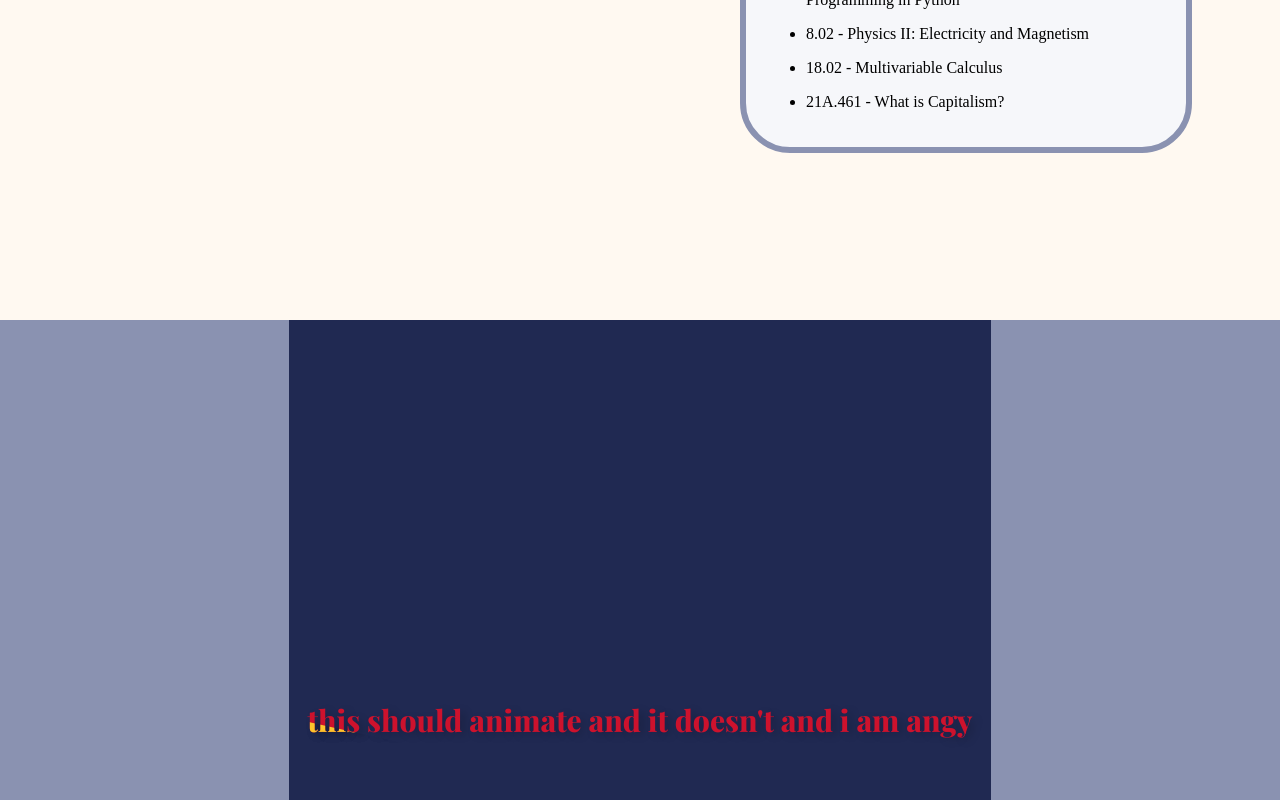
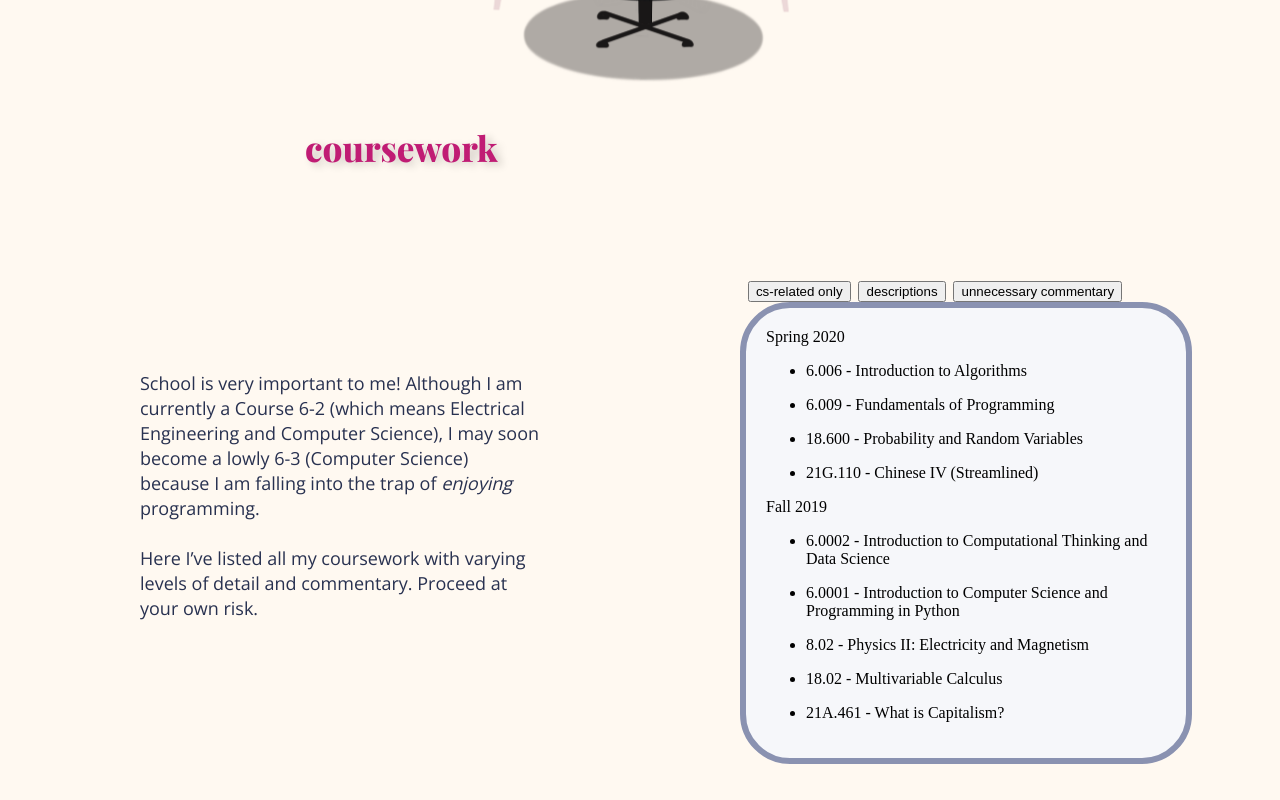
Before and after one commit to cindy-x-wang/octoblob, a React app: page /coursework in a window 1280 px wide. Shown: the part 480-1280 px from the top of the page. Built offline with nearby package versions, Linux system fonts and the light colour scheme; the HTML template or start-up script is replaced by a standard one; a web font is replaced by a local one.

Commit message:
new coursework page and navbar edits

```diff
--- a/client/src/components/modules/AnimatedText/AnimatedText.module.css
+++ b/client/src/components/modules/AnimatedText/AnimatedText.module.css
@@ -2,7 +2,7 @@
     --maskX: 0;
     --maskY: 0;
     position: relative;
-    cursor: pointer;
+    cursor: auto;
     user-select:none;
 }
 
@@ -11,7 +11,7 @@
     font-weight: 600;
     font-size: 30px;
     padding: 8px;
-    font-family: 'Playfair Display', sans-serif;
+    font-family: 'Playfair Display', serif;
     line-height: 1.5;
     text-shadow: 5px 3px 8px rgba(0, 0, 0, 0.2);
     margin: 0;
--- a/client/src/components/pages/Coursework.css
+++ b/client/src/components/pages/Coursework.css
@@ -12,17 +12,26 @@
     align-items: center;
 }
 
+.desk_container {
+    height: 100vh;
+
+    display: flex;
+    flex: 0 0 500px;
+
+    justify-content: center;
+    align-items: center;
+}
+
 .page-title{
     width: 100%;
-    margin: 50px;
 
-    font-family: 'Playfair Display', sans-serif;
+    font-family: 'Playfair Display', serif;
     font-style: normal;
     font-weight: normal;
     font-size: 35px;
-    line-height: 38px;
 
-    text-align: center;
+    text-align: left;
+    text-shadow: 5px 3px 8px rgba(0, 0, 0, 0.2);
 
     color: #C01C74;
 }
@@ -67,7 +76,7 @@
 .coursework-list-container{
     width: 50%;
 
-    padding-top: 50px;
+    padding-top: 10px;
     padding-left: 100px;
 
     display: flex;
@@ -107,7 +116,7 @@
     text-align: center;
     display: grid;
     place-items: center;
-    min-height: 100vh;
+    min-height: 600px;
     background-color: #202952;
     padding: 0 10px;
 }
--- a/client/src/components/pages/Coursework.js
+++ b/client/src/components/pages/Coursework.js
@@ -6,6 +6,7 @@ import "./Coursework.css";
 import Sitting_Avatar from "./art/Sitting_Avatar.png";
 import Mountain_Border from "./art/mountain_border.png";
 import Blob_Avatar from "./art/pink_blob_avatar.png";
+import Desk_Avatar from "./art/Desk_Avatar.png";
 
 import SemesterCard from "../modules/SemesterCard.js";
 import {AnimatedText} from "../modules/AnimatedText/AnimatedText";
@@ -131,7 +132,13 @@ class Coursework extends Component {
     return(
     <>
     <div className="head-container-classes">
-
+      <div className="desk-container">
+        <img src={Desk_Avatar} height="600px" >
+        </img>
+        <div className="page-title">
+            coursework
+        </div>
+      </div>
       <div className="coursework-page-container">
         <div className="coursework-description-container">
           <div className="coursework-description-text">
@@ -174,6 +181,7 @@ class Coursework extends Component {
           <AnimatedText
             textColor="#cd122d"
             overlayColor="#fdc52c"
+            pointer="default"
           >
           this should animate and it doesn't and i am angy
         </AnimatedText>
```
